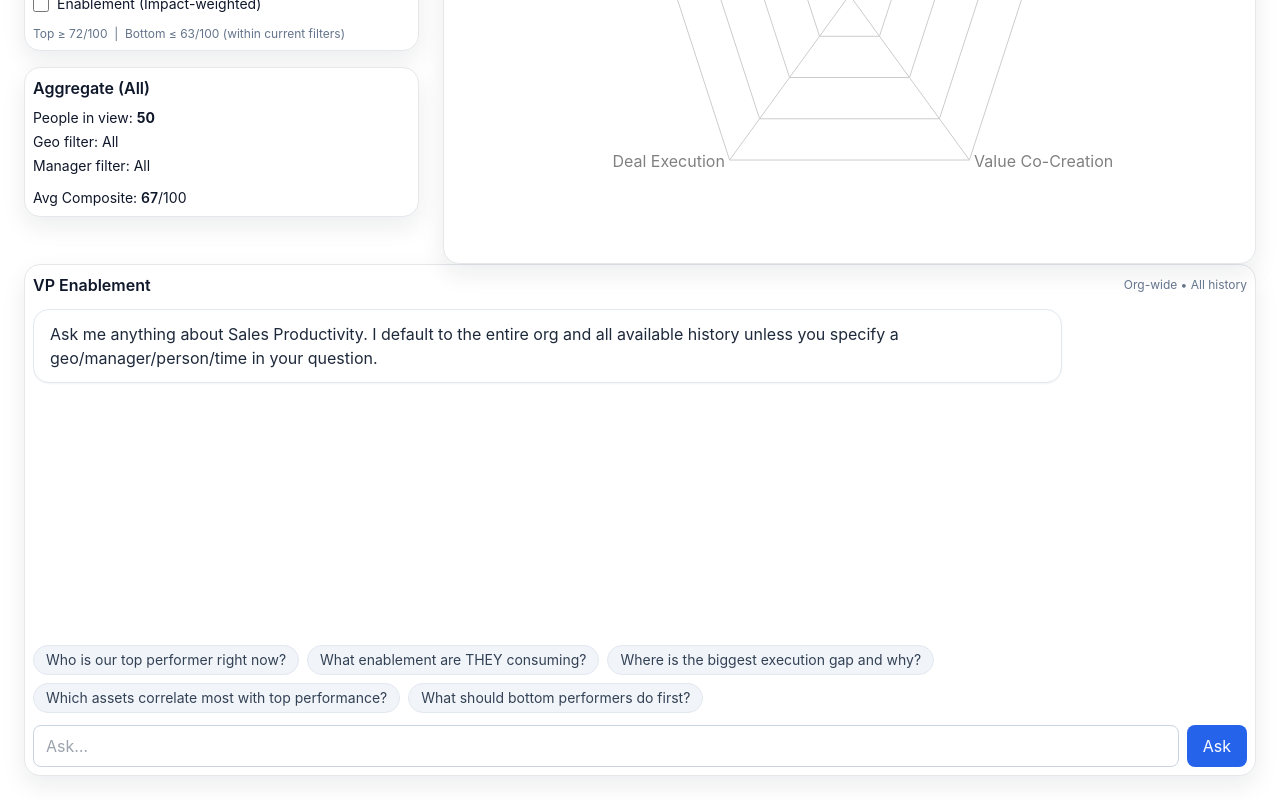
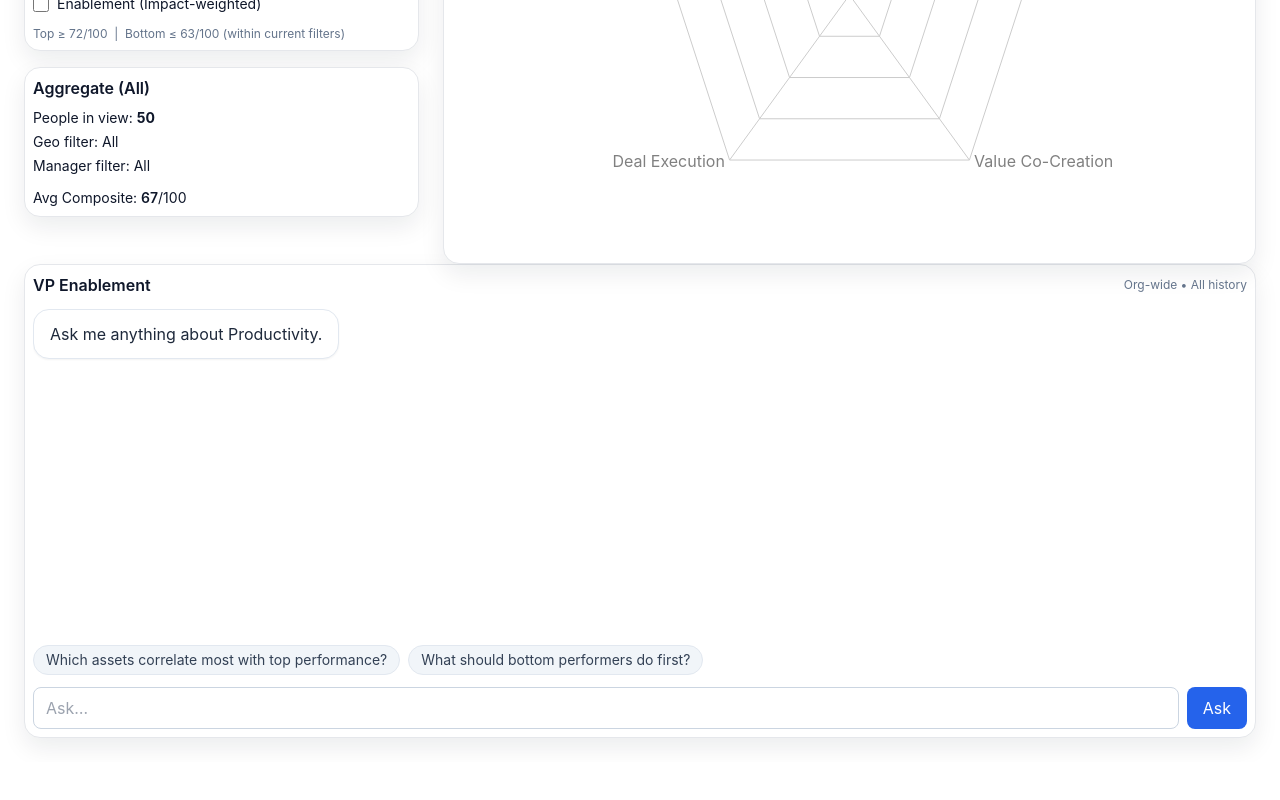
Before and after one commit to ashishvarghese242/sales-productivity-demo, a React (Vite) app: page / in a window 1280 px wide. Shown: the part 524-1324 px from the top of the page. After the commit the page ends 1286 px from the top, so only its background shows below. Built offline with nearby package versions, Linux system fonts and the light colour scheme.

Commit message:
Update VpEnablement.jsx

```diff
--- a/src/components/VpEnablement.jsx
+++ b/src/components/VpEnablement.jsx
@@ -13,7 +13,7 @@ export default function VpEnablement() {
     {
       role: "assistant",
       content:
-        "Ask me anything about Sales Productivity. I default to the entire org and all available history unless you specify a geo/manager/person/time in your question.",
+        "Ask me anything about Productivity.",
     },
   ]);
   const [threadCtx, setThreadCtx] = useState({}); // <-- NEW: sticky context for pronouns/entities
@@ -75,9 +75,6 @@ export default function VpEnablement() {
   }
 
   const suggestions = [
-    "Who is our top performer right now?",
-    "What enablement are THEY consuming?",
-    "Where is the biggest execution gap and why?",
     "Which assets correlate most with top performance?",
     "What should bottom performers do first?",
   ];
```
